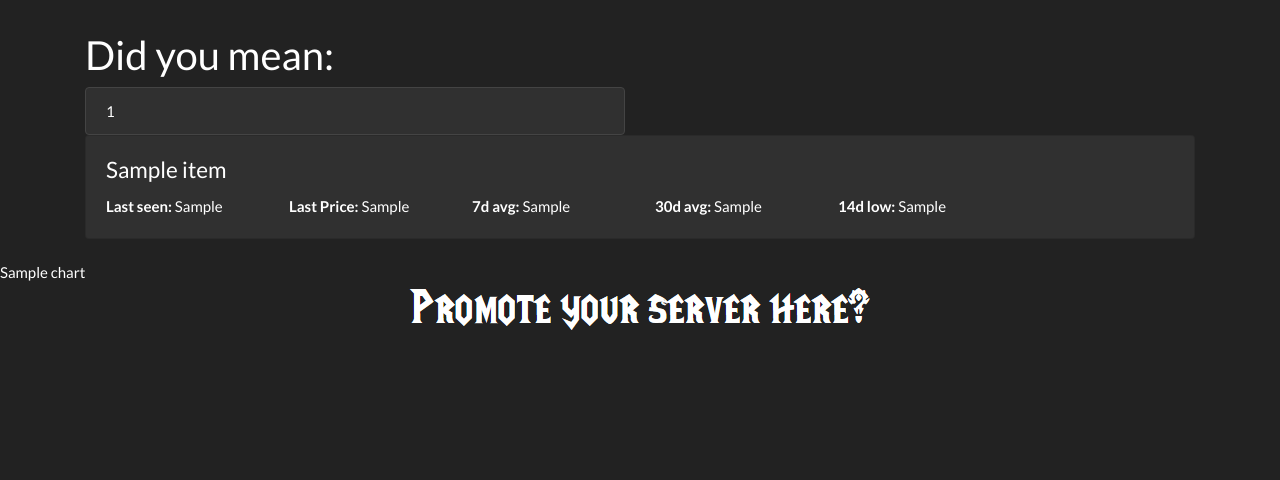
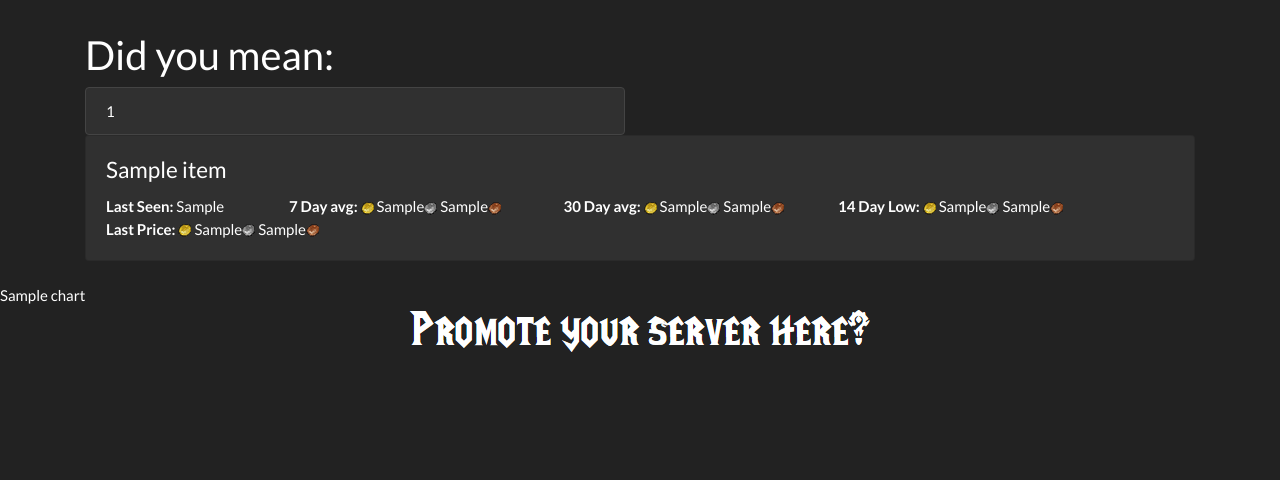
Before and after one commit to ywilke/auctionhistory, a Python web app: template app/templates/search.html in a window 1280 px wide. Shown: the part 203-683 px from the top of the page. Run offline with Jinja, Linux system fonts and the light colour scheme; the template is opened without the code that fills it: most values are stand-ins (such as "Sample title", 1, 10 or a date in 2020); some libraries are stand-ins or nearby versions.

Commit message:
updated card stats

```diff
--- a/app/templates/search.html
+++ b/app/templates/search.html
@@ -45,25 +45,45 @@
 			</div>
 		{% endif %}
 
-		{% if card_stats %}
+		{% if stats %}
 		<div class="card">
 			<div class="card-body">
-				<h4 class="card-title">{{card_stats["item"]}}</h4>
+				<h4 class="card-title">{{stats["item"]}}</h4>
 				<div class="row">
 					<div class="col-lg-2">
-						<p class="card-text"><b>Last seen: </b>{{card_stats["last_seen"]}}</p>
+						<p class="card-text"><b>Last Seen: </b>{{stats["last_seen"]}}</p>
 					</div>
-					<div class="col-lg-2">
-						<p class="card-text"><b>Last Price: </b>{{card_stats["last_p"]}}</p>
+					<div class="col-lg-3">
+						<p class="card-text"><b>7 Day avg: </b>
+						{% if stats["7davg"].g is ne(0) %}{{stats["7davg"].g}}<img src="{{ url_for('static', filename='gold.gif') }}">{% endif %}
+						{% if stats["7davg"].s is ne(0) %}{{stats["7davg"].s}}<img src="{{ url_for('static', filename='silver.gif') }}">{% endif %}
+						{% if stats["7davg"].c is ne(0) %}{{stats["7davg"].c}}<img src="{{ url_for('static', filename='copper.gif') }}">{% endif %}
+						{% if stats["7davg"].na is eq(1) %}NA{% endif %}
+						</p>
 					</div>
-					<div class="col-lg-2">
-						<p class="card-text"><b>7d avg: </b>{{card_stats["7davg"]}}</p>
+					<div class="col-lg-3">
+						<p class="card-text"><b>30 Day avg: </b>
+						{% if stats["30davg"].g is ne(0) %}{{stats["30davg"].g}}<img src="{{ url_for('static', filename='gold.gif') }}">{% endif %}
+						{% if stats["30davg"].s is ne(0) %}{{stats["30davg"].s}}<img src="{{ url_for('static', filename='silver.gif') }}">{% endif %}
+						{% if stats["30davg"].c is ne(0) %}{{stats["30davg"].c}}<img src="{{ url_for('static', filename='copper.gif') }}">{% endif %}
+						{% if stats["30davg"].na is eq(1) %}NA{% endif %}
+						</p>
 					</div>
-					<div class="col-lg-2">
-						<p class="card-text"><b>30d avg: </b>{{card_stats["30davg"]}}</p>
+					<div class="col-lg-3">
+						<p class="card-text"><b>14 Day Low: </b>
+						{% if stats["14dmin"].g is ne(0) %}{{stats["14dmin"].g}}<img src="{{ url_for('static', filename='gold.gif') }}">{% endif %}
+						{% if stats["14dmin"].s is ne(0) %}{{stats["14dmin"].s}}<img src="{{ url_for('static', filename='silver.gif') }}">{% endif %}
+						{% if stats["14dmin"].c is ne(0) %}{{stats["14dmin"].c}}<img src="{{ url_for('static', filename='copper.gif') }}">{% endif %}
+						{% if stats["14dmin"].na is eq(1) %}NA{% endif %}
+						</p>
 					</div>
-					<div class="col-lg-2">
-						<p class="card-text"><b>14d low: </b>{{card_stats["14dmin"]}}</p>
+					<div class="col-lg-3">
+						<p class="card-text"><b>Last Price: </b>
+						{% if stats.last_p.g is ne(0) %}{{stats.last_p.g}}<img src="{{ url_for('static', filename='gold.gif') }}">{% endif %}
+						{% if stats.last_p.s is ne(0) %}{{stats.last_p.s}}<img src="{{ url_for('static', filename='silver.gif') }}">{% endif %}
+						{% if stats.last_p.c is ne(0) %}{{stats.last_p.c}}<img src="{{ url_for('static', filename='copper.gif') }}">{% endif %}
+						{% if stats.last_p.na is eq(1) %}NA{% endif %}
+						</p>
 					</div>
 				</div>
 			</div>
```
Also changed, not shown: app/routes.py (+31 -11 lines), app/static/copper.gif (added), app/static/gold.gif (added), app/static/silver.gif (added).
